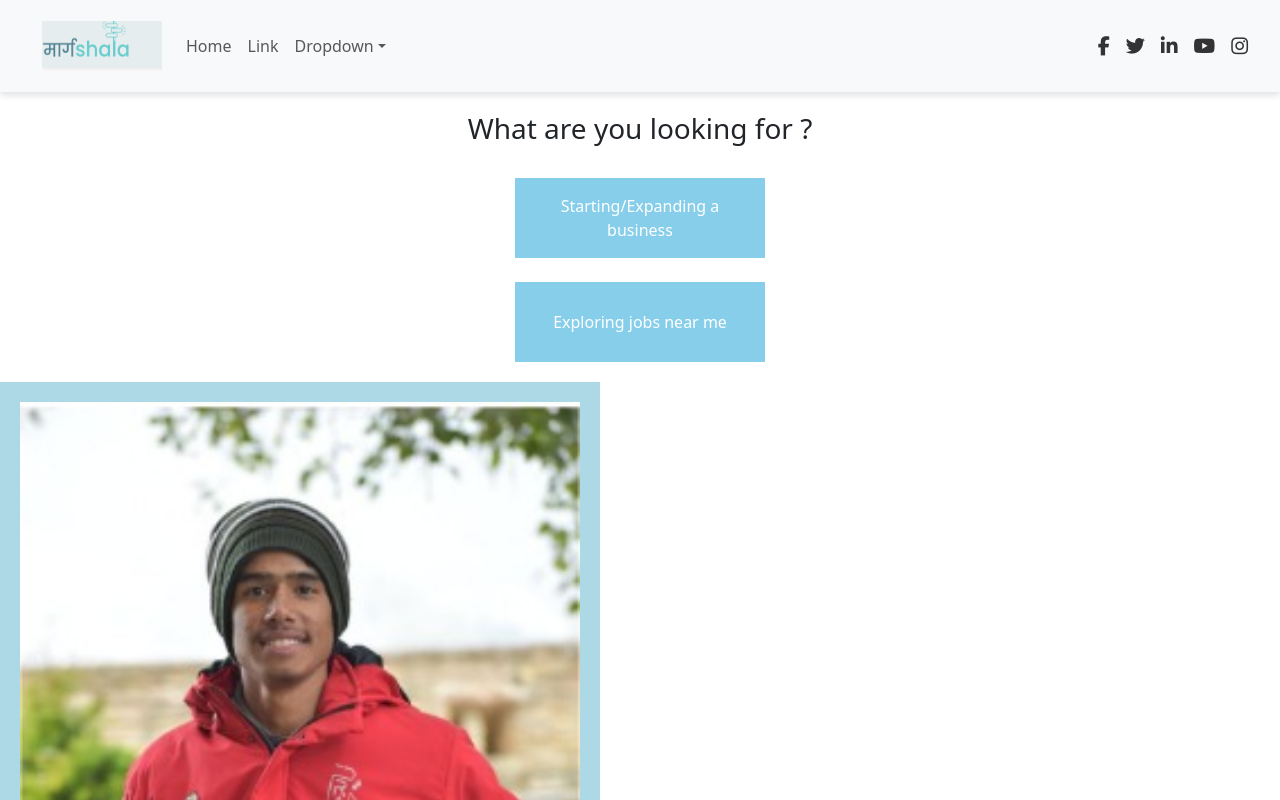
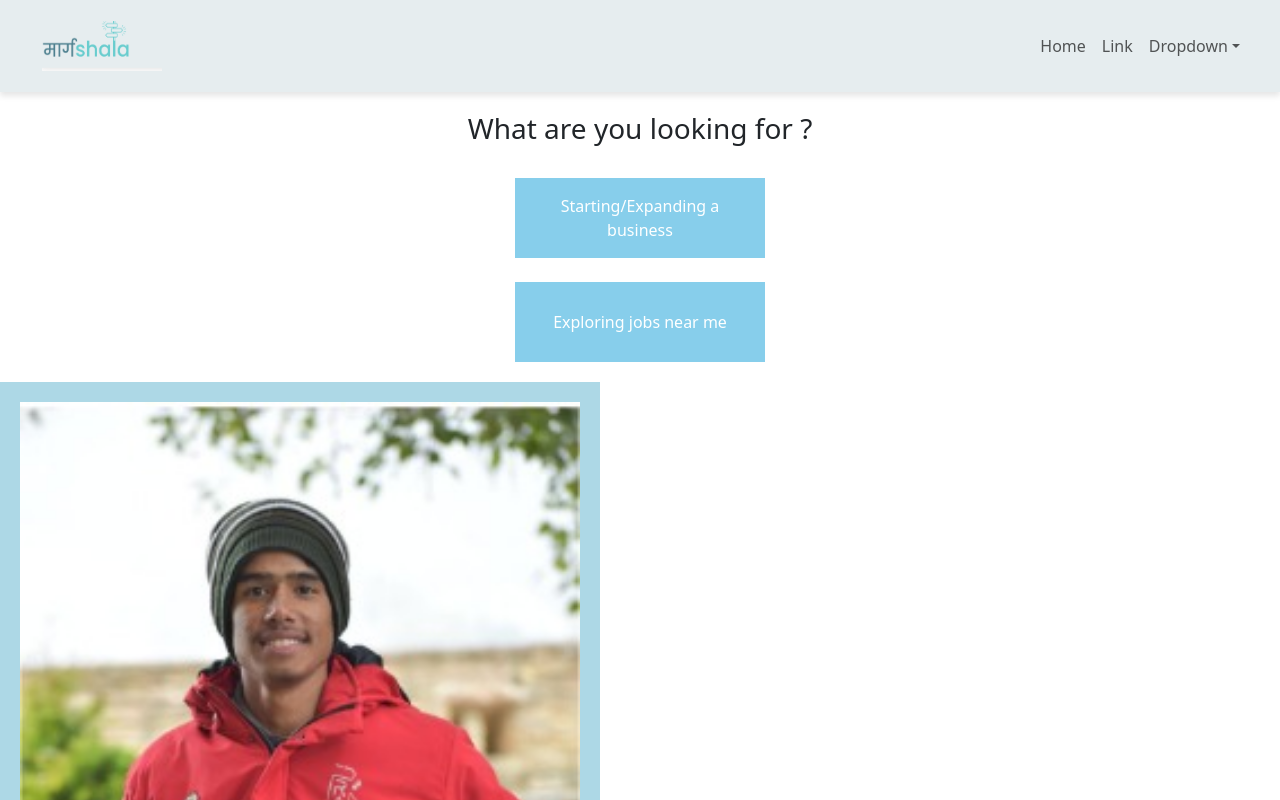
Before and after one commit to cfgmumbai24/Team-13, a React (Create React App) app in the folder frontend/: page /Landing in a window 1280 px wide. Shown: the top 800 px of the page. Built offline with nearby package versions, Linux system fonts and the light colour scheme.

Commit message:
uniformed changes

```diff
--- a/frontend/src/pages/home/Components/navbar.js
+++ b/frontend/src/pages/home/Components/navbar.js
@@ -1,6 +1,6 @@
 import React from 'react';
 import '../Style/Navbar.css';
-import myimg from '../assets/margshala_image.png';
+import myimg from '../Assets/margshala_image.png';
 
 const Navbar = () => {
   return (
--- a/frontend/src/pages/landing/Components/navbar.js
+++ b/frontend/src/pages/landing/Components/navbar.js
@@ -4,7 +4,7 @@ import myimg from '../Assets/margshala_image.png';
 
 const Navbar = () => {
   return (
-    <nav className="navbar navbar-expand-lg navbar-light bg-light">
+    <nav className="navbar navbar-expand-lg">
       <a className="navbar-brand" href="#">
         <img src={myimg} alt="logo" className="navbar-logo" />
       </a>
@@ -20,8 +20,8 @@ const Navbar = () => {
         <span className="navbar-toggler-icon"></span>
       </button>
 
-      <div className="collapse navbar-collapse" id="navbarSupportedContent">
-        <ul className="navbar-nav mr-auto">
+      <div className="collapse navbar-collapse justify-content-end" id="navbarSupportedContent">
+        <ul className="navbar-nav">
           <li className="nav-item active">
             <a className="nav-link" href="#">
               Home <span className="sr-only">(current)</span>
@@ -46,26 +46,18 @@ const Navbar = () => {
             </a>
             <div className="dropdown-menu" aria-labelledby="navbarDropdown">
               <a className="dropdown-item" href="#">
-                Action
+                <i className="fas fa-action"></i> Action
               </a>
               <a className="dropdown-item" href="#">
-                Another action
+                <i className="fas fa-another-action"></i> Another action
               </a>
               <div className="dropdown-divider"></div>
               <a className="dropdown-item" href="#">
-                Something else here
+                <i className="fas fa-something-else"></i> Something else here
               </a>
             </div>
           </li>
         </ul>
-      </div>
-
-      <div className="social-icons">
-        <a href="#facebook" className="social-icon"><i className="fab fa-facebook-f"></i></a>
-        <a href="#twitter" className="social-icon"><i className="fab fa-twitter"></i></a>
-        <a href="#linkedin" className="social-icon"><i className="fab fa-linkedin-in"></i></a>
-        <a href="#youtube" className="social-icon"><i className="fab fa-youtube"></i></a>
-        <a href="#instagram" className="social-icon"><i className="fab fa-instagram"></i></a>
       </div>
     </nav>
   );
```
